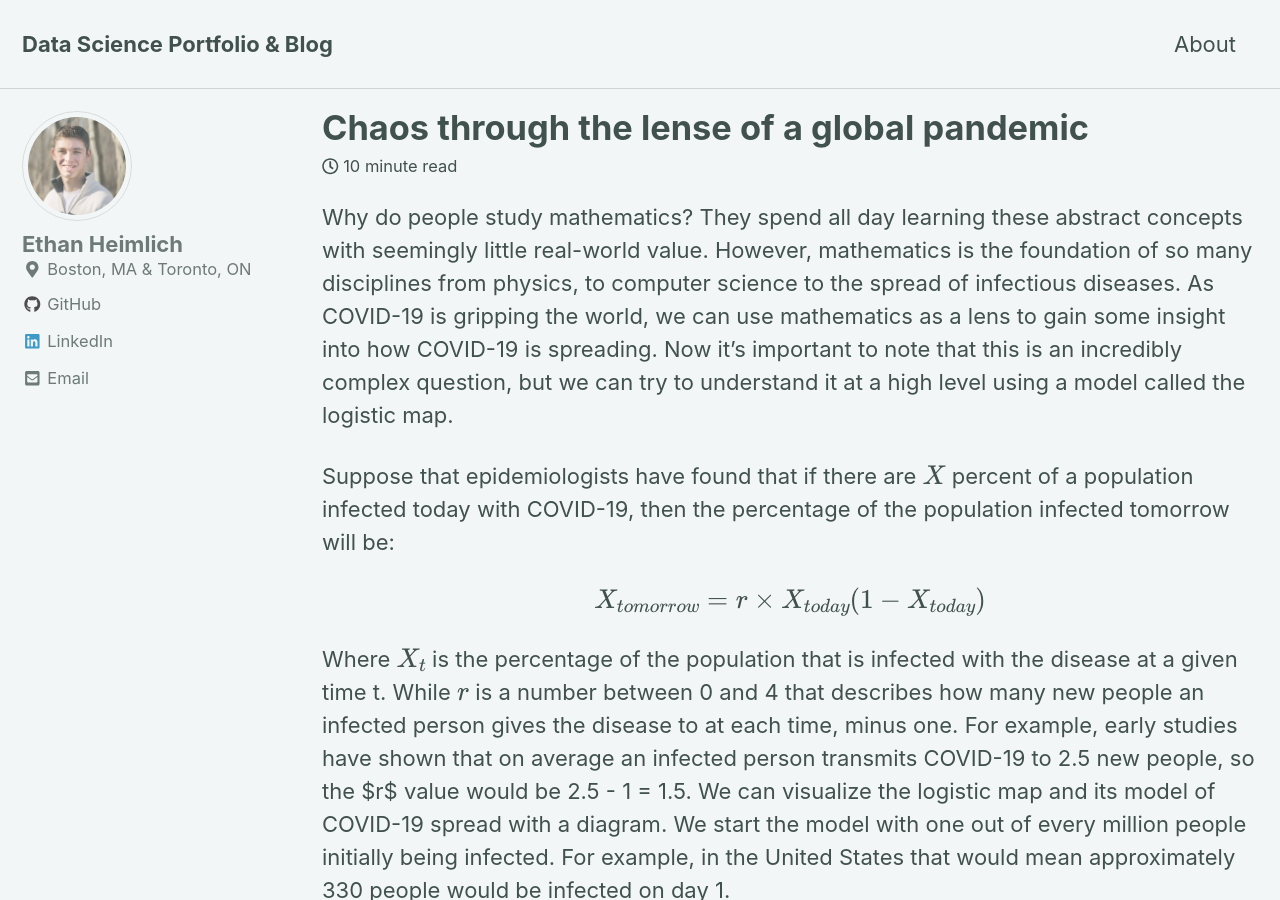
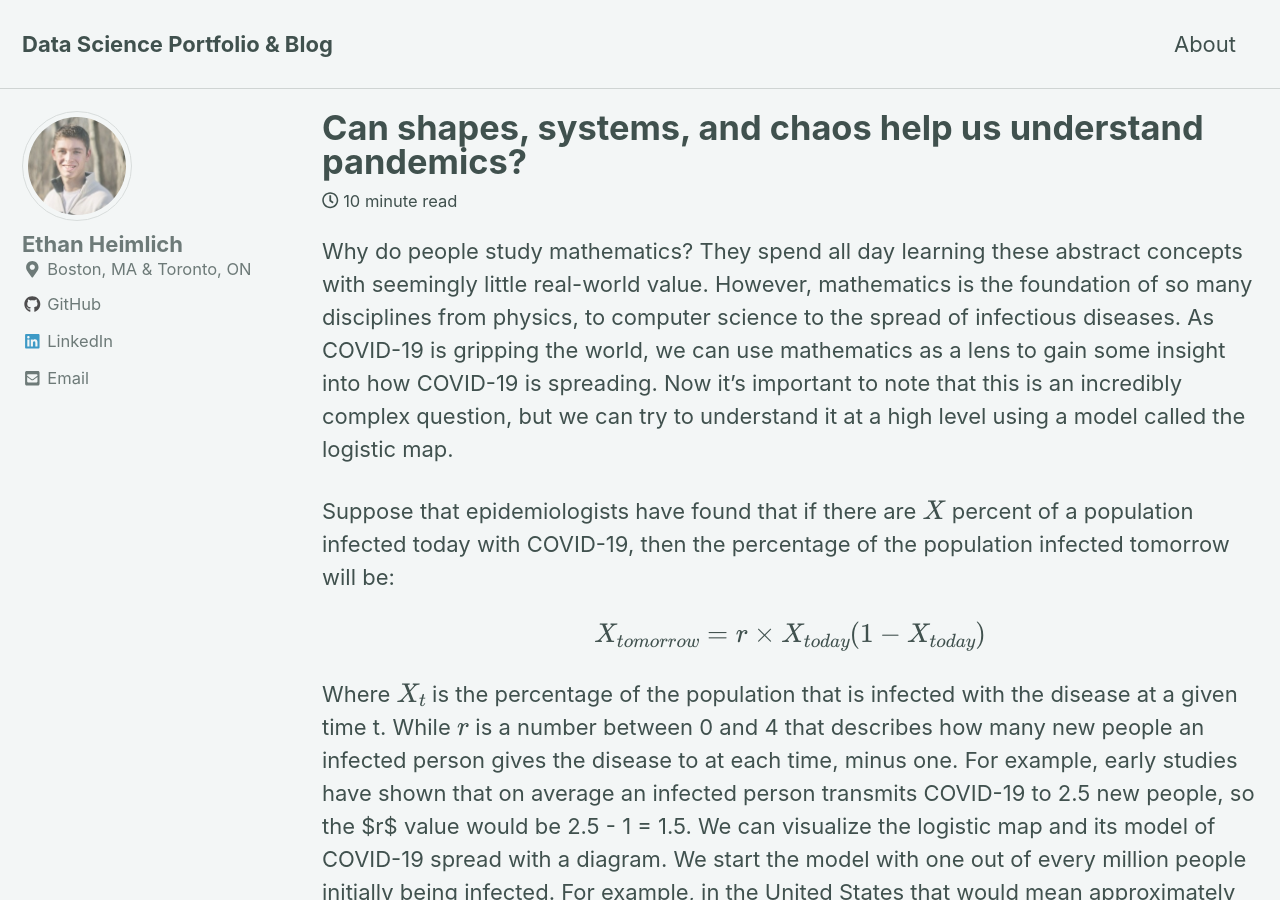
Before and after one commit to eheimlich/eheimlich.github.io, a Jekyll site: the page built from _posts/2020-05-05-chaos.md, in a window 1280 px wide and 900 px high. Built offline with Jekyll 4.4.1, drawn with Linux system fonts in a browser that asks for light colours; cached includes are drawn as plain includes; nearby versions of some CDN libraries; formulas are drawn with MathJax 3.

Commit message:
Fixed title of blog post

```diff
--- a/_posts/2020-05-05-chaos.md
+++ b/_posts/2020-05-05-chaos.md
@@ -1,8 +1,8 @@
 ---
-title: "Chaos through the lense of a global pandemic"
+title: "Can shapes, systems, and chaos help us understand pandemics?"
 date: 2020-05-17
 tags: [Chaos, Dynamical Systems, Mathematics, Statistics]
-excerpt: "Understanding chaotic systems using COVID-19 as an example"
+excerpt: "Understanding dynamical systems, chaos, and the box-counting dimension using COVID-19 as an example"
 mathjax: True
 ---
 
```
